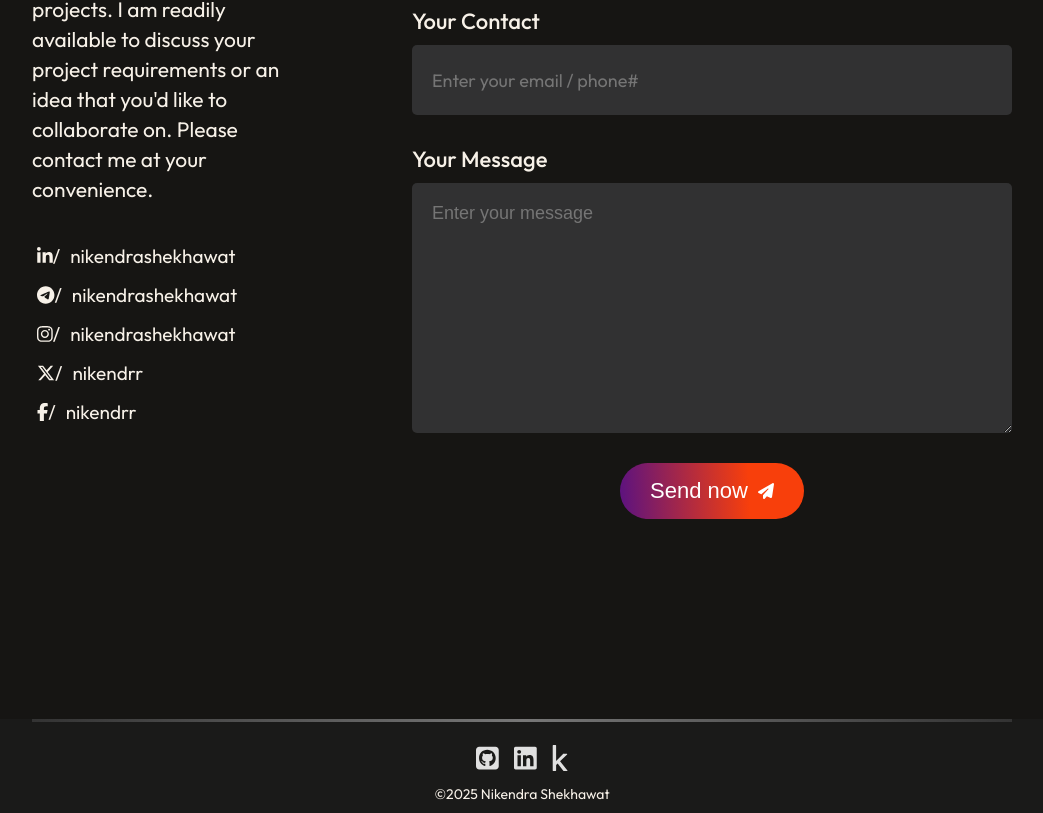
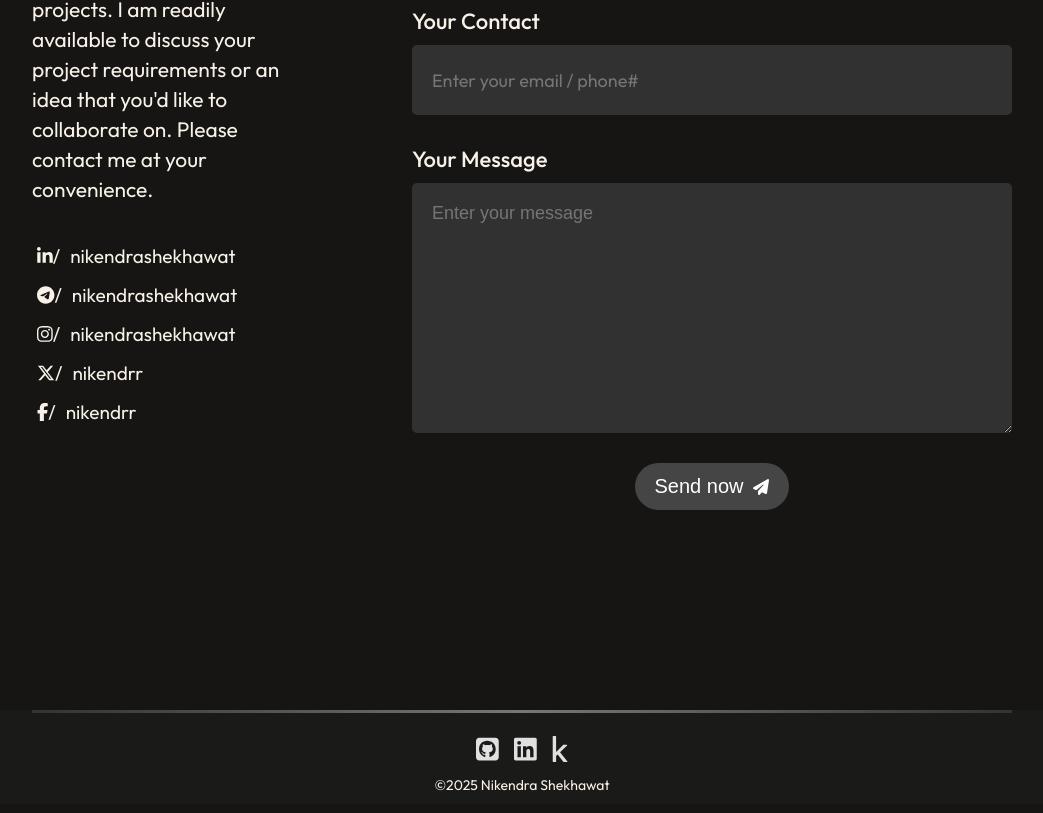
Before and after one commit to nikendrashekhawat/portfolio, a React (Vite) app: page /#profile in a window 1280 px wide. Shown: the part 5047-5860 px from the top of the page, without its empty margins (118-1161 px from the left). Built offline with nearby package versions, Linux system fonts and the light colour scheme.

Commit message:
some changes in alert messages

```diff
--- a/src/components/contact/Contact.css
+++ b/src/components/contact/Contact.css
@@ -123,15 +123,15 @@
     flex-direction: row;
     align-items: center;
     gap: 10px;
-    padding: 15px 30px;
+    padding: 12px 20px;
     border: none;
     color: white;
     border-radius: 50px;
-    background: linear-gradient(267deg, #f83f0b 30%, #571183 102.06%);
-    font-size: 22px;
+    background: rgb(69, 69, 69);
+    font-size: 20px;
     margin-bottom: 50px;
     cursor: pointer;
-    transition: 0.3s;
+    transition: 0.3s ease;
 
     .submit-icon{
         font-size: 16px;
@@ -139,5 +139,6 @@
 }
 .contact-submit:hover{
     transform: scale(1.05);
+    background: grey;
     transition: 0.3s;
 }
--- a/src/components/contact/Contact.jsx
+++ b/src/components/contact/Contact.jsx
@@ -17,8 +17,8 @@ const Contact = () => {
     const message = formData.get('message');
 
     if (!name || !email || !message) {
-      alert("Please fill in all the fields before submitting.");
-      setResult("Please fill in all the fields before submitting.");
+      alert("Missing information.\nPlease fill in all the fields before submitting.");
+      setResult("Missing information.\nPlease fill in all the fields before submitting.");
       return;
     }
 
```
